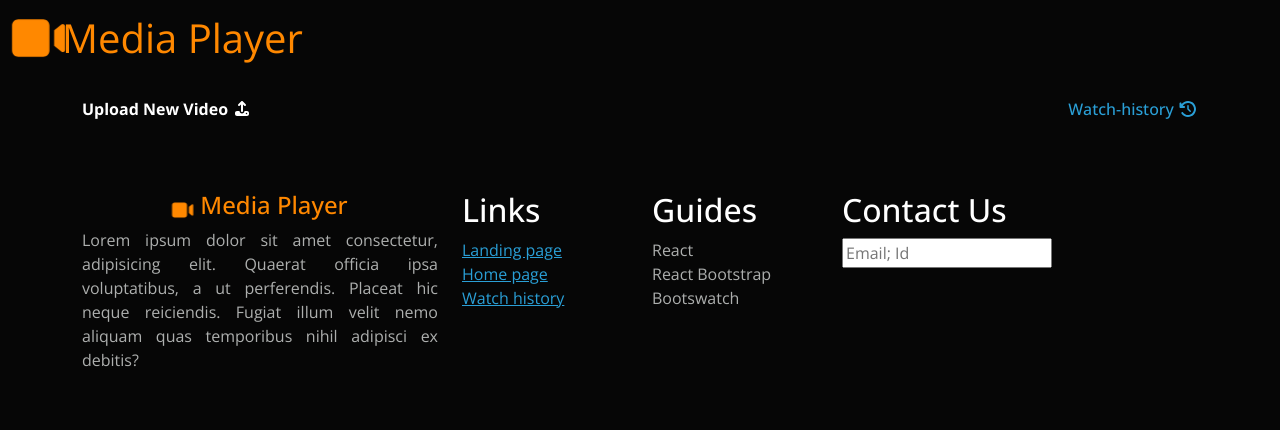
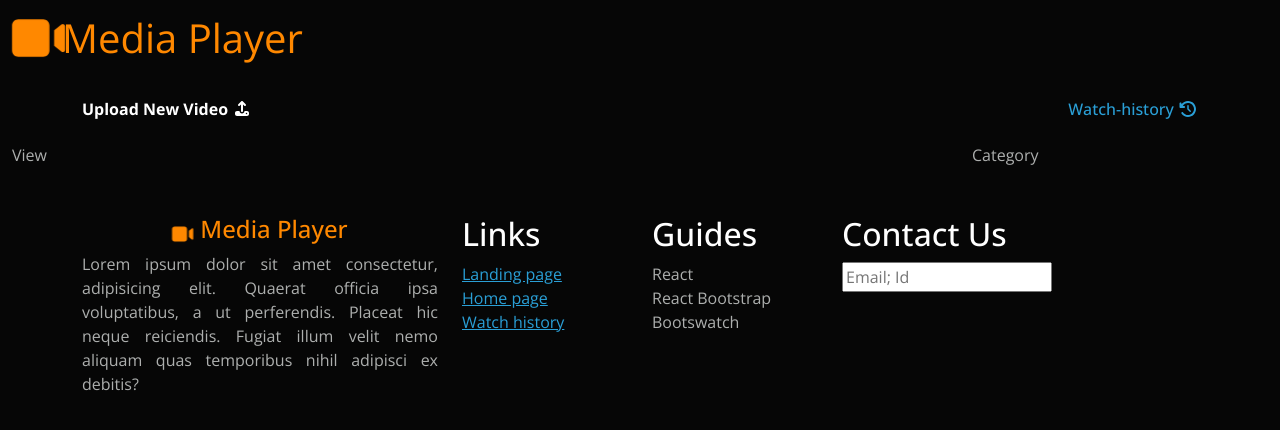
Before and after one commit to Tefinbose/Media-player, a React (Vite) app in the folder frontend/: page /home in a window 1280 px wide. Shown: the top 430 px of the page. Built offline with nearby package versions, Linux system fonts and the light colour scheme; a web font is replaced by a local one.

Commit message:
Add View and Category components to Home page layout

```diff
--- a/frontend/src/pages/Home.jsx
+++ b/frontend/src/pages/Home.jsx
@@ -3,7 +3,8 @@ import Add from '../components/Add'
 import { Link } from 'react-router-dom'
 import { faClockRotateLeft } from '@fortawesome/free-solid-svg-icons'
 import { FontAwesomeIcon } from '@fortawesome/react-fontawesome'
-FontAwesomeIcon
+import Category from '../components/Category'
+import View from '../components/View'
 function Home() {
   return (
 <>
@@ -12,6 +13,17 @@ function Home() {
   <Add/>
   <h6><Link  style={{textDecoration:"none"}} to={"/watchhistory"}><p > Watch-history <FontAwesomeIcon icon={faClockRotateLeft} /></p></Link></h6>
 </div>
+<div className="container-fluid">
+  <div className="row">
+    <div className="col-md-9">
+      <View/>
+    </div>
+    <div className="col-md-3">
+      <Category/>
+    </div>
+
+  </div>
+</div>
 </>
 
   )
```
